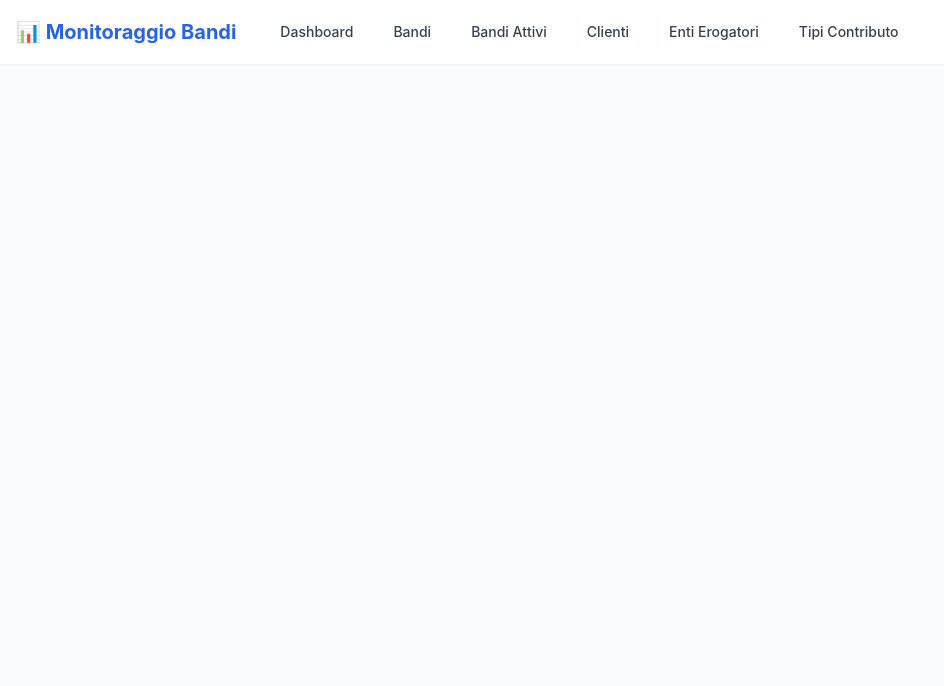
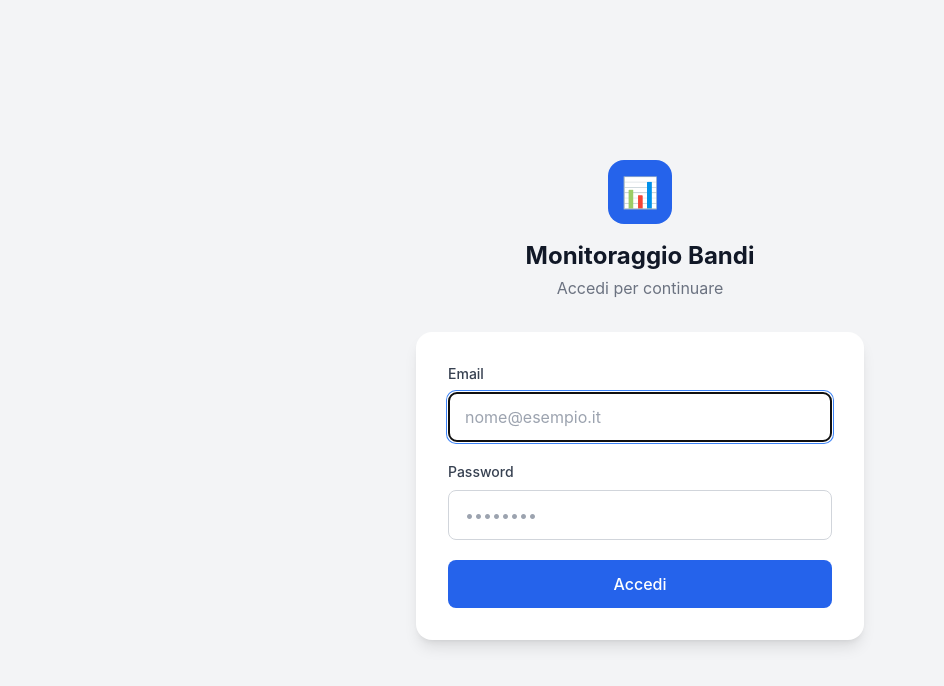
Before and after one commit to AndreaLiotto/monitoraggio_bandi, a React (Vite) app: page /login in a window 1280 px wide. Shown: the top 686 px of the page, without its empty margins (0-944 px from the left). Built offline with nearby package versions, Linux system fonts and the light colour scheme; no server answers; the HTML template or start-up script is replaced by a standard one.

Commit message:
Added Login

```diff
--- a/src/App.jsx
+++ b/src/App.jsx
@@ -1,6 +1,9 @@
 import React from 'react';
 import { BrowserRouter as Router, Routes, Route } from 'react-router-dom';
+import { AuthProvider } from './context/AuthContext';
+import ProtectedRoute from './components/Shared/ProtectedRoute';
 import Layout from './components/Shared/Layout';
+import Login from './pages/Login';
 import Dashboard from './pages/Dashboard';
 import BandoList from './components/Bandi/BandoList';
 import BandoForm from './components/Bandi/BandoForm';
@@ -13,23 +16,35 @@ import BandiAttiviList from './components/BandiAttivi/BandiAttiviList';
 
 function App() {
   return (
-    <Router>
-      <Layout>
+    <AuthProvider>
+      <Router>
         <Routes>
-          <Route path="/" element={<Dashboard />} />
-          <Route path="/bandi" element={<BandoList />} />
-          <Route path="/bandi/nuovo" element={<BandoForm />} />
-          <Route path="/bandi/:id" element={<BandoDetail />} />
-          <Route path="/bandi/:id/modifica" element={<BandoForm />} />
-          <Route path="/bandi-attivi" element={<BandiAttiviList />} />
-          <Route path="/clienti" element={<ClienteList />} />
-          <Route path="/clienti/nuovo" element={<ClienteForm />} />
-          <Route path="/clienti/:id/modifica" element={<ClienteForm />} />
-          <Route path="/enti" element={<EnteList />} />
-          <Route path="/tipi-contributo" element={<TipoContributoList />} />
+          {/* Rotta pubblica */}
+          <Route path="/login" element={<Login />} />
+
+          {/* Rotte protette */}
+          <Route path="/*" element={
+            <ProtectedRoute>
+              <Layout>
+                <Routes>
+                  <Route path="/"                        element={<Dashboard />} />
+                  <Route path="/bandi"                   element={<BandoList />} />
+                  <Route path="/bandi/nuovo"             element={<BandoForm />} />
+                  <Route path="/bandi/:id"               element={<BandoDetail />} />
+                  <Route path="/bandi/:id/modifica"      element={<BandoForm />} />
+                  <Route path="/bandi-attivi"            element={<BandiAttiviList />} />
+                  <Route path="/clienti"                 element={<ClienteList />} />
+                  <Route path="/clienti/nuovo"           element={<ClienteForm />} />
+                  <Route path="/clienti/:id/modifica"    element={<ClienteForm />} />
+                  <Route path="/enti"                    element={<EnteList />} />
+                  <Route path="/tipi-contributo"         element={<TipoContributoList />} />
+                </Routes>
+              </Layout>
+            </ProtectedRoute>
+          } />
         </Routes>
-      </Layout>
-    </Router>
+      </Router>
+    </AuthProvider>
   );
 }
 
--- a/src/components/Shared/Navbar.jsx
+++ b/src/components/Shared/Navbar.jsx
@@ -1,8 +1,10 @@
 import React from 'react';
 import { Link, useLocation } from 'react-router-dom';
+import { useAuth } from '../../context/AuthContext';
 
 export default function Navbar() {
   const location = useLocation();
+  const { user, signOut } = useAuth();
 
   const navLinks = [
     { path: '/', label: 'Dashboard' },
@@ -37,6 +39,19 @@ export default function Navbar() {
               ))}
             </div>
           </div>
+
+          {/* Utente + Logout */}
+          <div className="flex items-center gap-4">
+            <span className="text-sm text-gray-500 hidden md:block">
+              {user?.email}
+            </span>
+            <button
+              onClick={signOut}
+              className="text-sm text-gray-600 hover:text-red-600 px-3 py-1.5 rounded-md border border-gray-200 hover:border-red-300 transition-colors"
+            >
+              Esci
+            </button>
+          </div>
         </div>
       </div>
     </nav>
--- /dev/null
+++ b/src/components/Shared/ProtectedRoute.jsx
@@ -0,0 +1,13 @@
+import React from 'react';
+import { Navigate } from 'react-router-dom';
+import { useAuth } from '../../context/AuthContext';
+import LoadingSpinner from './LoadingSpinner';
+
+export default function ProtectedRoute({ children }) {
+  const { user, loading } = useAuth();
+
+  if (loading) return <LoadingSpinner />;
+  if (!user) return <Navigate to="/login" replace />;
+
+  return children;
+}
--- /dev/null
+++ b/src/context/AuthContext.jsx
@@ -0,0 +1,43 @@
+import React, { createContext, useContext, useEffect, useState } from 'react';
+import { supabase } from '../lib/supabase';
+
+const AuthContext = createContext(null);
+
+export function AuthProvider({ children }) {
+  const [user, setUser] = useState(null);
+  const [loading, setLoading] = useState(true);
+
+  useEffect(() => {
+    supabase.auth.getSession().then(({ data: { session } }) => {
+      setUser(session?.user ?? null);
+      setLoading(false);
+    });
+
+    const { data: { subscription } } = supabase.auth.onAuthStateChange((_event, session) => {
+      setUser(session?.user ?? null);
+    });
+
+    return () => subscription.unsubscribe();
+  }, []);
+
+  async function signIn(email, password) {
+    const { data, error } = await supabase.auth.signInWithPassword({ email, password });
+    return { data, error };
+  }
+
+  async function signOut() {
+    await supabase.auth.signOut();
+  }
+
+  return (
+    <AuthContext.Provider value={{ user, loading, signIn, signOut }}>
+      {children}
+    </AuthContext.Provider>
+  );
+}
+
+export function useAuth() {
+  const ctx = useContext(AuthContext);
+  if (!ctx) throw new Error('useAuth deve essere usato dentro AuthProvider');
+  return ctx;
+}
--- /dev/null
+++ b/src/pages/Login.jsx
@@ -0,0 +1,95 @@
+import React, { useState } from 'react';
+import { useNavigate } from 'react-router-dom';
+import { useAuth } from '../context/AuthContext';
+
+export default function Login() {
+  const { signIn } = useAuth();
+  const navigate = useNavigate();
+  const [email, setEmail] = useState('');
+  const [password, setPassword] = useState('');
+  const [loading, setLoading] = useState(false);
+  const [error, setError] = useState(null);
+
+  async function handleSubmit(e) {
+    e.preventDefault();
+    setLoading(true);
+    setError(null);
+
+    const { error } = await signIn(email, password);
+
+    if (error) {
+      setError(
+        error.message === 'Invalid login credentials'
+          ? 'Email o password non corretti'
+          : error.message
+      );
+      setLoading(false);
+    } else {
+      navigate('/');
+    }
+  }
+
+  return (
+    <div className="min-h-screen bg-gray-100 flex items-center justify-center px-4">
+      <div className="w-full max-w-md">
+
+        {/* Logo / Titolo */}
+        <div className="text-center mb-8">
+          <div className="inline-flex items-center justify-center w-16 h-16 bg-primary-600 rounded-2xl mb-4 text-3xl">
+            📊
+          </div>
+          <h1 className="text-2xl font-bold text-gray-900">Monitoraggio Bandi</h1>
+          <p className="text-gray-500 mt-1">Accedi per continuare</p>
+        </div>
+
+        {/* Card */}
+        <div className="bg-white rounded-2xl shadow-lg p-8">
+          {error && (
+            <div className="bg-red-50 border border-red-200 text-red-700 px-4 py-3 rounded-lg mb-6 text-sm">
+              ⚠️ {error}
+            </div>
+          )}
+
+          <form onSubmit={handleSubmit} className="space-y-5">
+            <div>
+              <label className="block text-sm font-medium text-gray-700 mb-2">
+                Email
+              </label>
+              <input
+                type="email"
+                value={email}
+                onChange={(e) => setEmail(e.target.value)}
+                required
+                autoFocus
+                className="w-full px-4 py-3 border border-gray-300 rounded-lg focus:ring-2 focus:ring-primary-500 focus:border-transparent transition"
+                placeholder="nome@esempio.it"
+              />
+            </div>
+
+            <div>
+              <label className="block text-sm font-medium text-gray-700 mb-2">
+                Password
+              </label>
+              <input
+                type="password"
+                value={password}
+                onChange={(e) => setPassword(e.target.value)}
+                required
+                className="w-full px-4 py-3 border border-gray-300 rounded-lg focus:ring-2 focus:ring-primary-500 focus:border-transparent transition"
+                placeholder="••••••••"
+              />
+            </div>
+
+            <button
+              type="submit"
+              disabled={loading}
+              className="w-full py-3 px-4 bg-primary-600 text-white font-medium rounded-lg hover:bg-primary-700 focus:outline-none focus:ring-2 focus:ring-primary-500 focus:ring-offset-2 disabled:opacity-50 disabled:cursor-not-allowed transition"
+            >
+              {loading ? 'Accesso in corso...' : 'Accedi'}
+            </button>
+          </form>
+        </div>
+      </div>
+    </div>
+  );
+}
```
